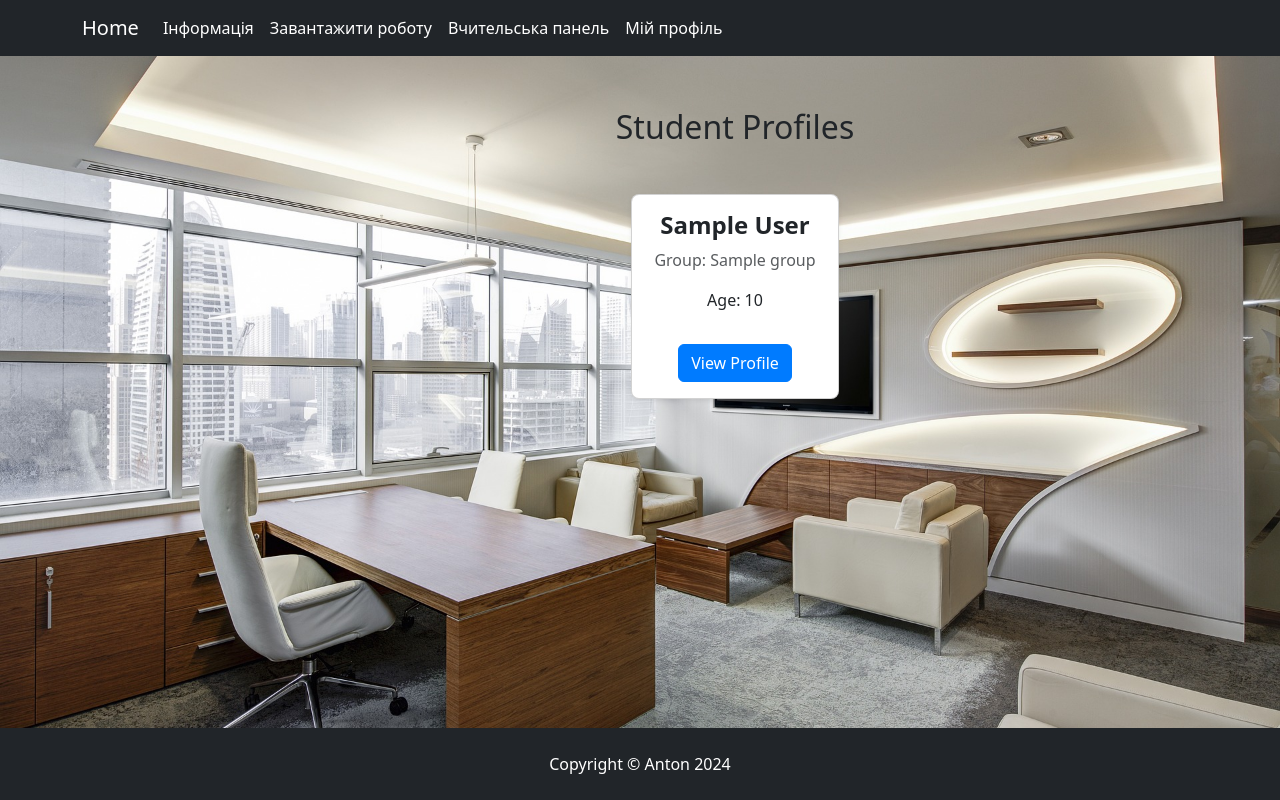
After one commit to AntonAKG/student_work, a Django app: page /teacher_panel/student/ in a window 1280 px wide. The commit adds this page. Run offline with Django 5.2, Linux system fonts and the light colour scheme; a user stored in the database is signed in; tables that the repository leaves empty hold one stand-in row (values such as "Sample post"); some libraries are stand-ins or nearby versions.

Commit message:
load all students in the students tab

```diff
--- /dev/null
+++ b/teacher_panel/templates/teacher_panel/student_teacher_panel.html
@@ -0,0 +1,52 @@
+{% extends 'base.html' %}
+
+{% block content %}
+     <div class="container mt-5">
+        <h2 class="text-center mb-5">Student Profiles</h2>
+
+        <div class="row justify-content-center">
+            <!-- Student Profile Cards -->
+            {% for student in students %}
+                <div class="col-12 col-sm-6 col-md-4 col-lg-3 mb-4 d-flex justify-content-center">
+                    <div class="card shadow-sm" style="width: 100%; max-width: 300px;">
+                        <div class="card-body text-center">
+                            <h4 class="card-title">{{ student.student.first_name }} {{ student.student.last_name }}</h4>
+                            <p class="card-text text-muted">Group: {{ student.group.group_name }}</p>
+                            <p class="card-text">Age: {{ student.age }}</p>
+
+                            <!-- Profile Link -->
+                            <a href="{% url 'teacher_personal' slug=student.slug %}" class="btn btn-primary mt-3">
+                                View Profile
+                            </a>
+                        </div>
+                    </div>
+                </div>
+            {% endfor %}
+        </div>
+    </div>
+
+    <style>
+    .card {
+        border-radius: 8px;
+        transition: transform 0.2s;
+    }
+
+    .card:hover {
+        transform: scale(1.05);
+    }
+
+    .card-title {
+        font-weight: 700;
+    }
+
+    .btn-primary {
+        background-color: #007bff;
+        border-color: #007bff;
+    }
+
+    .btn-primary:hover {
+        background-color: #0056b3;
+        border-color: #0056b3;
+    }
+    </style>
+{% endblock %}
--- a/teacher_panel/urls.py
+++ b/teacher_panel/urls.py
@@ -1,6 +1,6 @@
 from django.urls import path
 
-from .views import TeacherView, TeacherPersonalView, DownloadStudentWorksZipView
+from .views import TeacherView, TeacherPersonalView, DownloadStudentWorksZipView, StudentTeacherPanel
 
 
 urlpatterns = [
@@ -8,4 +8,5 @@ urlpatterns = [
     path('personal_student/<slug:slug>', TeacherPersonalView.as_view(), name='teacher_personal'),
     path('download_student_works/<slug:slug>/', DownloadStudentWorksZipView.as_view(),
          name='download_student_works_zip'),
+    path('student/',StudentTeacherPanel.as_view() ,name='student'),
 ]
--- a/teacher_panel/views.py
+++ b/teacher_panel/views.py
@@ -1,9 +1,11 @@
 import os
+import os.path
 import zipfile
 
 from django.conf import settings
 from django.contrib.auth.decorators import login_required
 from django.contrib.auth.mixins import UserPassesTestMixin
+from django.contrib.auth.views import redirect_to_login
 from django.http import HttpResponse, Http404
 from django.shortcuts import get_object_or_404
 from django.urls import reverse_lazy
@@ -11,21 +13,40 @@ from django.utils.decorators import method_decorator
 from django.views import View
 from django.views.generic import TemplateView, DetailView
 
-from save_work.models import StudentWork, Group, Student, Subject
+from save_work.models import Group, Subject
+from save_work.models import StudentWork, Student
 
 
-@method_decorator(login_required, name='dispatch')
-class TeacherView(UserPassesTestMixin, TemplateView):
-    template_name = 'teacher_panel/main_teacher_panel.html'
+class TeacherBaseView(UserPassesTestMixin):
+    """
+    Base view for teacher-related views, handling permission checks
+    and setting up common context data.
+    """
+
+    @method_decorator(login_required)
+    def dispatch(self, *args, **kwargs):
+        return super().dispatch(*args, **kwargs)
 
     def test_func(self):
         return self.request.user.is_staff or self.request.user.is_superuser
 
     def handle_no_permission(self):
-        return self.redirect_to_login(reverse_lazy('login'))
+        # Redirect to the login page if the user lacks permission
+        return redirect_to_login(self.request.get_full_path(), login_url=reverse_lazy('login'))
+
+    def get_common_context_data(self, **kwargs):
+        """Add common context data for groups and subjects."""
+        context = {}
+        context['groups'] = Group.objects.all()
+        context['subjects'] = Subject.objects.all()
+        return context
+
+
+class TeacherView(TeacherBaseView, TemplateView):
+    template_name = 'teacher_panel/main_teacher_panel.html'
 
     def get_context_data(self, **kwargs):
-        context = super().get_context_data(**kwargs)
+        context = super().get_common_context_data(**kwargs)
 
         search_query = self.request.GET.get('search', '')
         group_id = self.request.GET.get('group_id')
@@ -47,28 +68,29 @@ class TeacherView(UserPassesTestMixin, TemplateView):
             )
 
         context['student_work'] = student_work
-        context['groups'] = Group.objects.all()
-        context['subjects'] = Subject.objects.all()  # Fetch all subjects
         context['search_query'] = search_query
 
         return context
 
 
-@method_decorator(login_required, name='dispatch')
-class TeacherPersonalView(UserPassesTestMixin, DetailView):
+class StudentTeacherPanel(TeacherBaseView, TemplateView):
+    template_name = 'teacher_panel/student_teacher_panel.html'
+
+    def get_context_data(self, **kwargs):
+        context = super().get_common_context_data(**kwargs)
+
+        context['students'] = Student.objects.all()
+
+        return context
+
+class TeacherPersonalView(TeacherBaseView, DetailView):
     template_name = 'teacher_panel/student_account.html'
     model = Student
     slug_field = 'slug'
     slug_url_kwarg = 'slug'
 
-    def test_func(self):
-        return self.request.user.is_staff or self.request.user.is_superuser
-
-    def handle_no_permission(self):
-        return self.redirect_to_login(reverse_lazy('login'))
-
     def get_context_data(self, **kwargs):
-        context = super().get_context_data(**kwargs)
+        context = super().get_common_context_data(**kwargs)
         student = get_object_or_404(Student, slug=self.kwargs['slug'])
 
         # Get filter parameters from the request
@@ -86,8 +108,8 @@ class TeacherPersonalView(UserPassesTestMixin, DetailView):
         else:
             work_queryset = work_queryset.order_by('-date_joined')
 
+        context['student'] = student
         context['save_work_student'] = work_queryset
-        context["subjects"] = Subject.objects.all()
         context["current_sort_order"] = sort_order
 
         return context
@@ -103,26 +125,32 @@ class DownloadStudentWorksZipView(View):
         if not works:
             raise Http404("No works found for this student")
 
-        # Create the temporary directory if it doesn't exist
+        # Create a temporary directory for ZIP files
         temp_dir = os.path.join(settings.MEDIA_ROOT, 'temp')
         os.makedirs(temp_dir, exist_ok=True)
 
-        # Create the ZIP file path
+        # Set up the ZIP file path
         zip_filename = f"{student.student.first_name}_{student.student.last_name}_works.zip"
         zip_path = os.path.join(temp_dir, zip_filename)
 
-        # Create the ZIP file and add each student's work
+        # Create the ZIP file
         with zipfile.ZipFile(zip_path, 'w') as zip_file:
             for work in works:
                 file_path = work.work.path
-                zip_file.write(file_path, os.path.basename(file_path))
+                try:
+                    if os.path.exists(file_path):
+                        zip_file.write(file_path, os.path.basename(file_path))
+                    else:
+                        print(f"File {file_path} does not exist and will be skipped.")
+                except Exception as e:
+                    print(f"An error occurred: {e}")
 
         # Serve the ZIP file as a downloadable response
         with open(zip_path, 'rb') as zip_file:
             response = HttpResponse(zip_file.read(), content_type='application/zip')
             response['Content-Disposition'] = f'attachment; filename="{zip_filename}"'
 
-        # Delete the ZIP file after serving the response
+        # Clean up by deleting the ZIP file after serving it
         os.remove(zip_path)
 
         return response
--- a/templates/base.html
+++ b/templates/base.html
@@ -61,7 +61,7 @@
                                 <li><a class="dropdown-item text-white" target="_blank"
                                        href="{% url 'teacher_panel' %}">Головна</a></li>
                                 <li><a class="dropdown-item text-white" target="_blank"
-                                       href="#">Звіти</a></li>
+                                       href="{% url 'student' %}">Студенти</a></li>
                                 <li><a class="dropdown-item text-white" target="_blank"
                                        href="#">Налаштування</a></li>
                             </ul>
```
